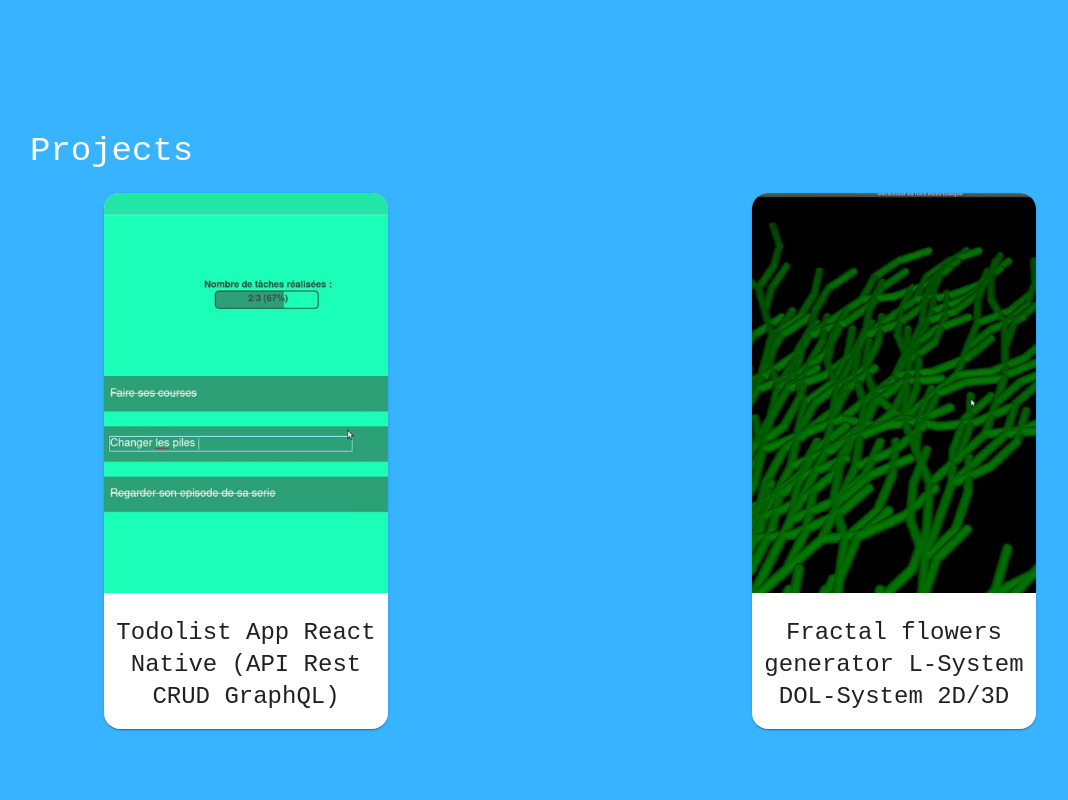
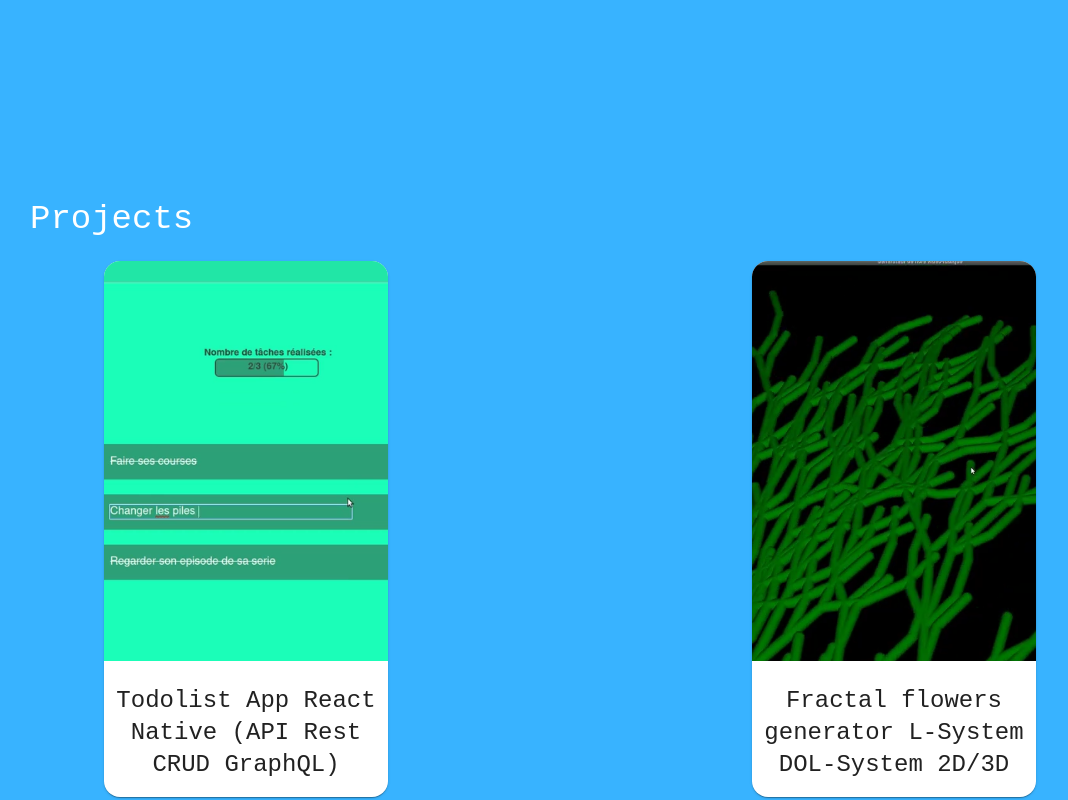
Before and after one commit to VendenIX/portfolio, a React (Create React App) app: page / in a window 1280 px wide. Shown: the part 1380-2180 px from the top of the page, without its empty margins (70-1138 px from the left). Built offline with nearby package versions, Linux system fonts and the light colour scheme.

Commit message:
fix bug menu

```diff
--- a/src/pages/Contact/index.js
+++ b/src/pages/Contact/index.js
@@ -3,10 +3,10 @@ import { Typography } from '@mui/material';
 
 const Contact = () => {
     return (
-        <section id="contact" style={{ minHeight: '100vh' }}>
-            <div style={{ padding: '20px' }}>
+        <section id="contact" style={{ minHeight: '110vh' }}>
+            <div>
                 <div >
-                <Typography style={{paddingLeft: '2em'}} variant="h4"> Contact me</Typography>
+                <Typography style={{paddingLeft: '2em', marginTop: '2em'}} variant="h4"> Contact me</Typography>
                 </div>
                 <ul>
                 <li>
--- a/src/pages/Projects/index.js
+++ b/src/pages/Projects/index.js
@@ -64,7 +64,7 @@ const Projects = ({ onSelect }) => {
             ) : (
                 <div>
                     <div style={{ padding: '20px', marginLeft:"5em" }}>
-                        <Typography variant="h4">Projects</Typography>
+                        <Typography style={{marginTop: '2em'}}variant="h4">Projects</Typography>
                     </div>
                     <ListProjects projects={projects} onSelect={handleSelect} />
                     <Box display="flex" justifyContent="center" style={{marginTop:'5em'}} mt={3}>
```
Also changed, not shown: 11 other files (tests, documents, lock files or other folders).
